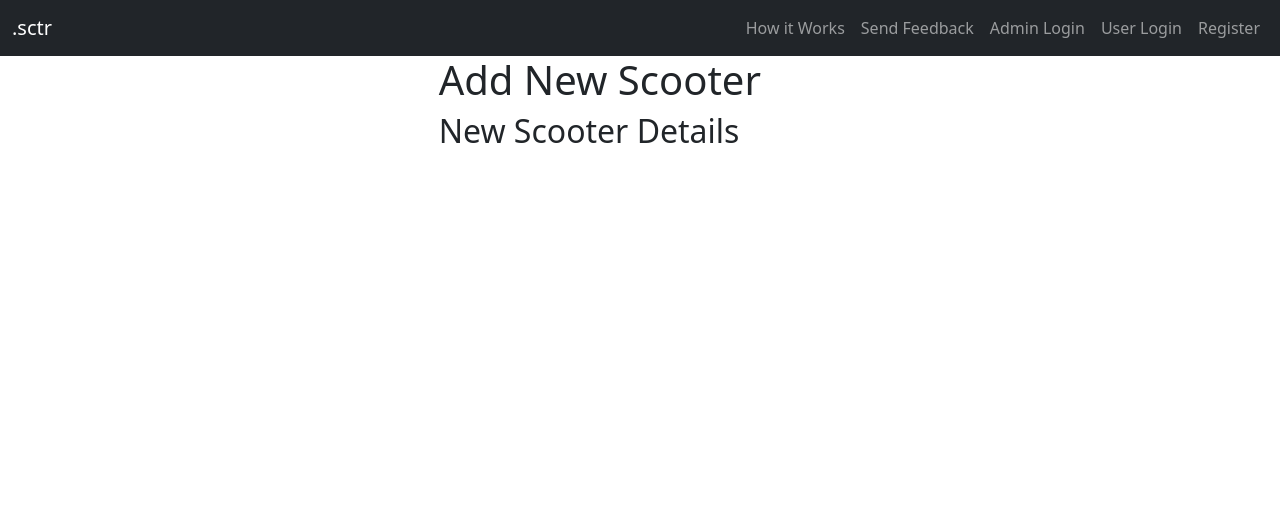
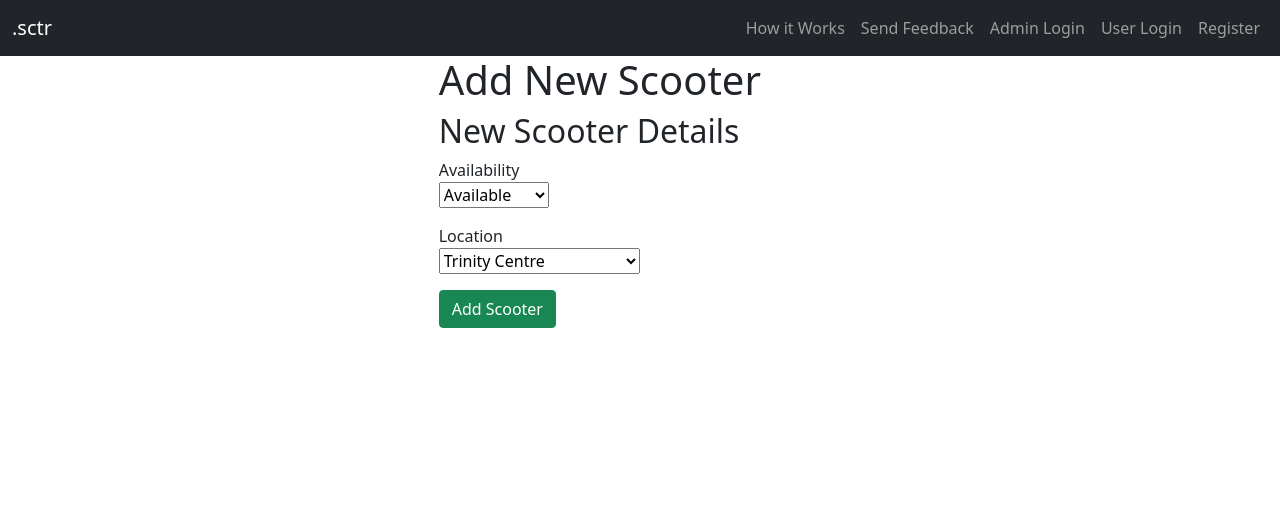
Before and after one commit to Lanrayy/software-engineering-project-comp2913, a Flask app: page /add_scooter in a window 1280 px wide. Shown: the top 527 px of the page. Run offline with Flask 2, Linux system fonts and the light colour scheme; some libraries are stand-ins or nearby versions.

Commit message:
Scooters can be added to db

```diff
--- a/app/forms.py
+++ b/app/forms.py
@@ -76,6 +76,38 @@ class ConfigureScooterForm(FlaskForm):
     location_id = SelectField('location_id', choices=[('1', 'Trinity Centre'), ('2', 'Train Station'), ('3', 'Merrion Centre'),
         ('4', 'LRI Hospital'), ('5', 'UoL Edge Sports Centre')], validators=[InputRequired()])
 
+
+
+
+
+
+
+
+
+
+
+
+
+
+
+
+class AddScooterForm(FlaskForm):
+    availability = SelectField('availability', choices = [(1, 'Available'), (2, 'Unavailable')], validators=[InputRequired()])
+    location_id = SelectField('location_id', choices=[(1, 'Trinity Centre'), (2, 'Train Station'), (3, 'Merrion Centre'),
+        (4, 'LRI Hospital'), (5, 'UoL Edge Sports Centre')], validators=[InputRequired()])
+
+
+
+
+
+
+
+
+
+
+
+
+
 # feedback form
 class FeedbackForm(FlaskForm):
     feedback = TextAreaField('feedback')
--- a/app/templates/add_scooter.html
+++ b/app/templates/add_scooter.html
@@ -3,4 +3,17 @@
   <h1>Add New Scooter</h1>
   <h2>New Scooter Details</h2>
   <!-- Scooters go here -->
+  <form action="" method="post" name="addScooter">
+      {{ form.hidden_tag() }}
+
+      <p>
+        Availability <br>
+        {{ form.availability }}
+      </p>
+      <p>
+        Location <br>
+        {{ form.location_id}}
+      </p>
+      <button type="button submit" class="btn btn-success">Add Scooter</button>
+  </form>
 {% endblock %}
--- a/app/views.py
+++ b/app/views.py
@@ -1,6 +1,6 @@
 from flask import render_template, flash
 from app import app, db, bcrypt, models
-from .forms import LoginForm, SignUpForm
+from .forms import LoginForm, SignUpForm, AddScooterForm
 from flask import request, redirect, url_for, abort, make_response
 from flask_login import login_user, current_user, logout_user, login_required
 import os
@@ -27,20 +27,14 @@ def register():
     form = SignUpForm()
 
     # if form is submitted
-
     if form.validate_on_submit():
-
         #encrypt password
         hashed_password= bcrypt.generate_password_hash(form.password1.data)
-
         u = models.user(password = hashed_password, email = form.email.data, user_type = "1", name = form.name.data)
-
         db.session.add(u)    # add user to db
         db.session.commit()     # commit user to db
         flash(f'Account Created!', 'success')
-
         return redirect(url_for('user_login'))   # redirect to login page
-
     else:
         return render_template('register.html',
                         title='Sign Up',
@@ -54,9 +48,6 @@ def user_login():
 
     form = LoginForm()
     if form.validate_on_submit():
-
-        ##flash('Succesfully received form data. %s %s %s'%(form.username.data, form.password.data, form.remember.data))
-
         # get first instance of user in db
         u = models.user.query.filter_by(email = form.email.data).first()
 
@@ -180,10 +171,42 @@ def view_scooters():
                             title='View Scooters')
 
 
-@app.route('/add_scooter')
+
+
+
+
+
+
+
+@app.route('/add_scooter', methods=['GET','POST'])
 def add_scooter():
+    form = AddScooterForm()
+
+    if form.validate_on_submit():
+        u = models.scooter(availability = form.availability.data, collection_id = form.location_id.data)
+        db.session.add(u)    # add scooter to db
+        db.session.commit()     # commit scooter to db
     return render_template('add_scooter.html',
-                            title='Add New Scooter')
+                            title='Add New Scooter', form=form)
+
+
+
+
+
+
+
+
+
+
+
+
+
+
+
+
+
+
+
 
 @app.route('/configure_scooter')
 def configure_scooter():
```
